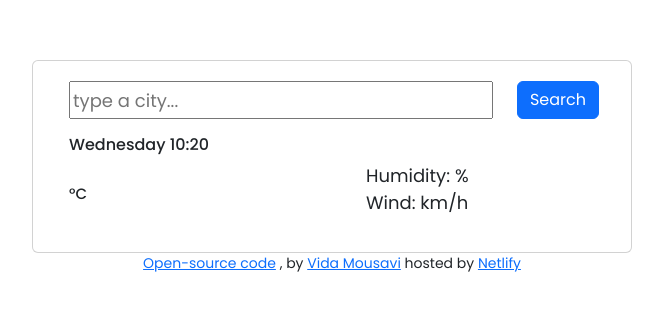
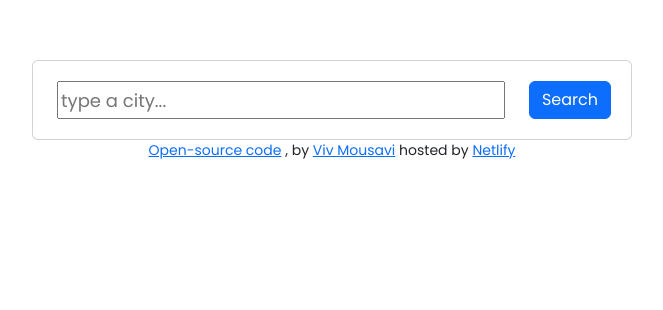
Before and after one commit to vivaciouscoder/react-app, a React (Create React App) app: page / in a window 1280 px wide. Shown: the top 310 px of the page, without its empty margins (308-971 px from the left). Built offline with nearby package versions, Linux system fonts and the light colour scheme.

Commit message:
changed my name, clean weather.js codes

```diff
--- a/src/App.js
+++ b/src/App.js
@@ -17,7 +17,7 @@ function App() {
           </a>{" "}
           , by{" "}
           <a href="" target="_blank">
-            Vida Mousavi
+            Viv Mousavi
           </a>{" "}
           hosted by{" "}
           <a href="" target="_blank">
--- a/src/Weather.css
+++ b/src/Weather.css
@@ -41,8 +41,3 @@ h1,
 h2 {
   font-family: var(--primary-font-family);
 }
-
-.unit {
-  font-family: var(--default-font-family);
-  font-size: 15px;
-}
--- a/src/Weather.js
+++ b/src/Weather.js
@@ -7,6 +7,7 @@ export default function Weather() {
   const [loaded, setLoaded] = useState(false);
 
   const [weatherData, setWeatherData] = useState({});
+
   function showWeather(response) {
     setLoaded(true);
     setWeatherData({
@@ -14,6 +15,7 @@ export default function Weather() {
       description: response.data.weather[0].main,
       humidity: response.data.main.humidity,
       wind: Math.round(response.data.wind.speed),
+      icon: `https://openweathermap.org/img/wn/${response.data.weather[0].icon}@2x.png`,
     });
   }
 
@@ -24,7 +26,6 @@ export default function Weather() {
     axios.get(apiUrl).then(showWeather);
   }
   function updateCity(event) {
-    event.preventDefault();
     setCity(event.target.value);
   }
 
@@ -43,31 +44,22 @@ export default function Weather() {
       ></input>
     </form>
   );
+  let defaultPreview = (
+    <div>
+      {form}
+      <h2 className=" ms-4 mt-3">{city}</h2>
 
-  return (
-    <div className="container">
-      <form className="d-flex ms-4" onSubmit={handleSubmit}>
-        <input
-          type="search"
-          placeholder="type a city..."
-          className="w-100"
-          onChange={updateCity}
-        ></input>
-        <input
-          type="submit"
-          value="Search"
-          className="ms-4 btn btn-primary"
-        ></input>
-      </form>
-      <h2 className=" ms-4 mt-3">{city}</h2>
-      <h6 className=" ms-4">Wednesday 10:20</h6>
       <h6 className=" ms-4 description">{weatherData.description}</h6>
 
       <div className="row">
         <div className="col-6">
-          <h1 className="temperature  ms-4 ">
-            {weatherData.temperature} <small className="unit">°C</small>
-          </h1>
+          <span>
+            <img src={weatherData.icon}></img>
+            <h1 className="temperature  ms-4 d-inline">
+              {weatherData.temperature}
+              <small>°C</small>
+            </h1>
+          </span>
         </div>
         <div className="col-6">
           <ul className="text-start">
@@ -80,4 +72,10 @@ export default function Weather() {
       </div>
     </div>
   );
+
+  if (loaded) {
+    return defaultPreview;
+  } else {
+    return form;
+  }
 }
```
